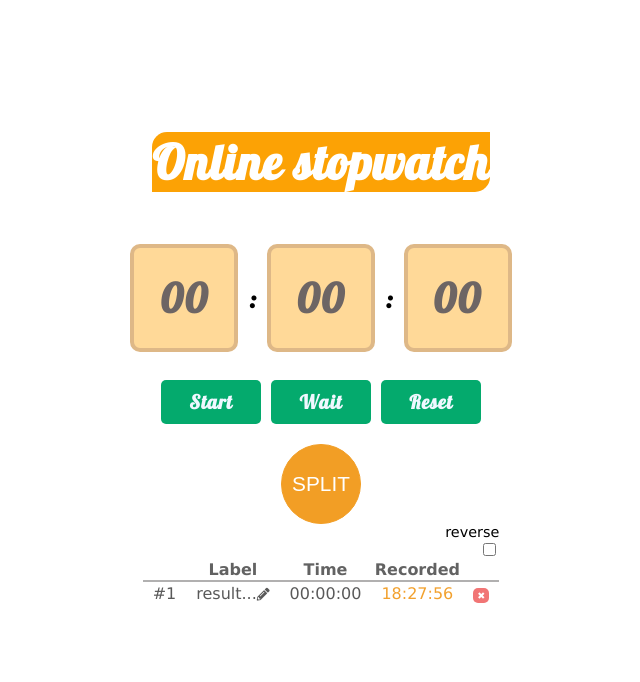
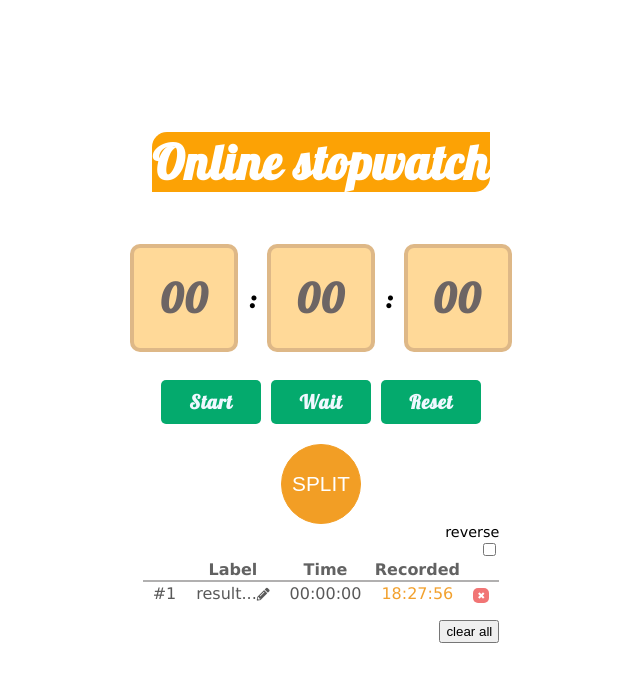
Before and after one commit to SergMus/timer, a React (Create React App) app: page / in a window 1280 px wide. Both pictures are taken after a click on the button "SPLIT". Shown: the top 682 px of the page, without its empty margins (319-959 px from the left). Built offline with nearby package versions, Linux system fonts and the light colour scheme.

Commit message:
clear all

```diff
--- a/src/components/Controls/Controls.module.css
+++ b/src/components/Controls/Controls.module.css
@@ -18,6 +18,7 @@
   width: 100px;
   font-family: "Lobster";
   letter-spacing: 1px;
+  outline: none;
 }
 .btn:not(:last-child) {
   margin-right: 10px;
--- a/src/components/Result/Result.js
+++ b/src/components/Result/Result.js
@@ -54,11 +54,19 @@ class Result extends Component {
     });
   }
 
+  clearallHandler() {
+    this.setState({
+      count: 1,
+      timeTable: [],
+    });
+  }
+
   render() {
     return (
       <div className={styles.result}>
         {this.state.timeTable.length ? (
           <div className={styles.table_wrap}>
+            <form>
               <label htmlFor="check" className={styles.label}>
                 reverse
               </label>
@@ -68,7 +76,7 @@ class Result extends Component {
                 id="check"
                 onChange={(e) => this.reverseHandler(e)}
               />
-
+            </form>
             <table className={styles.table}>
               <thead className={styles.table__head}>
                 <tr className={styles.table__row__head}>
@@ -148,6 +156,12 @@ class Result extends Component {
                 })}
               </tbody>
             </table>
+            <button
+              className={styles.delete_btn}
+              onClick={(e) => this.clearallHandler(e)}
+            >
+              clear all
+            </button>
           </div>
         ) : null}
       </div>
--- a/src/components/Result/Result.module.css
+++ b/src/components/Result/Result.module.css
@@ -6,10 +6,12 @@
   margin: 0px 0 8px 0;
   font-family: Verdana, Geneva, Tahoma, sans-serif;
 }
-.table_wrap {
+.table_wrap,
+form {
   display: flex;
   flex-direction: column;
 }
+
 .label {
   font-size: 0.9rem;
 }
@@ -43,6 +45,13 @@ table {
   outline: none;
   background-color: rgb(241, 117, 117);
 }
+.delete_btn {
+  padding: 2px 0;
+  width: 60px;
+  align-self: end;
+  margin-top: 15px;
+  outline: none;
+}
 
 @media screen and (max-width: 576px) {
   .table__head {
```
Lines whose indentation alone changed are shown as unchanged.
